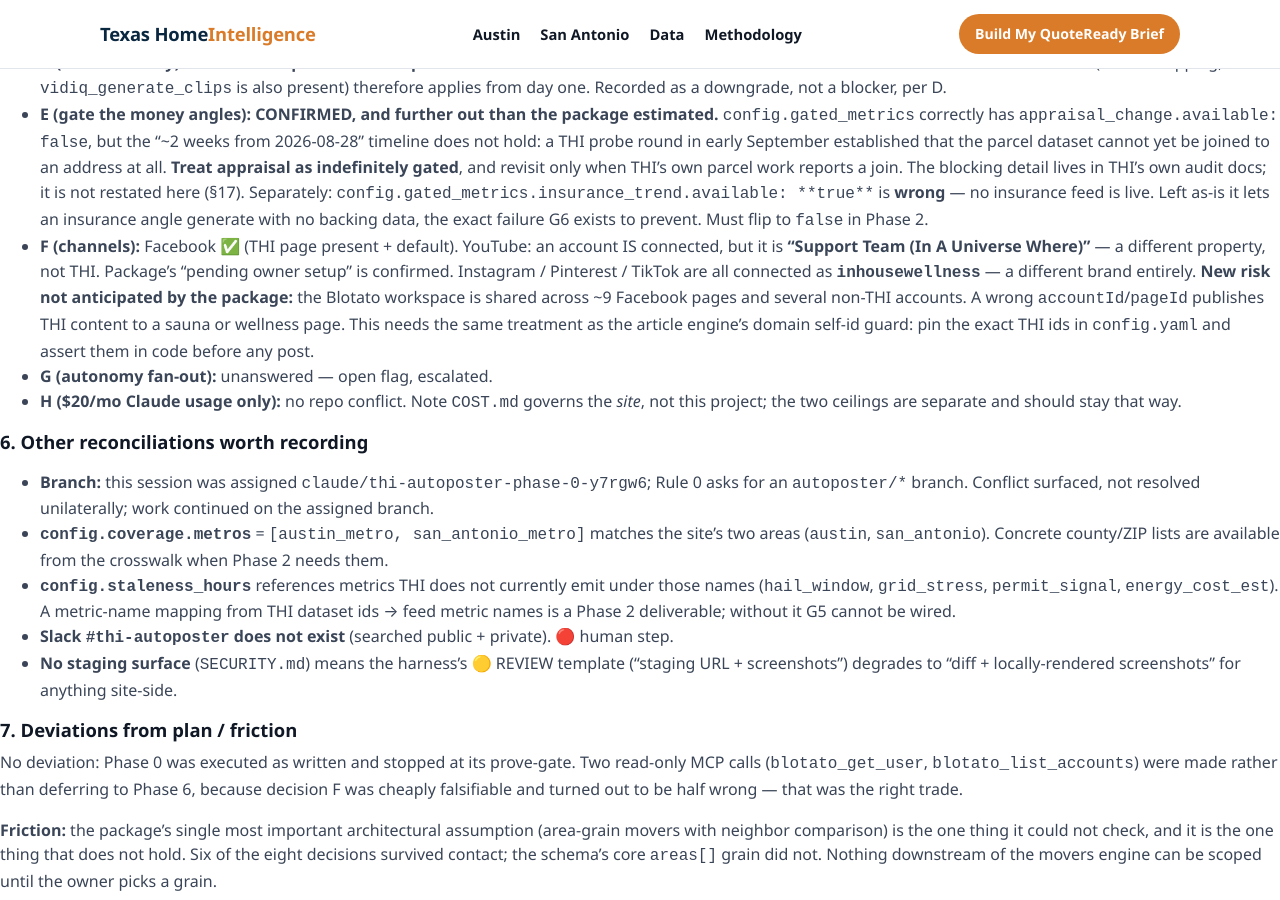
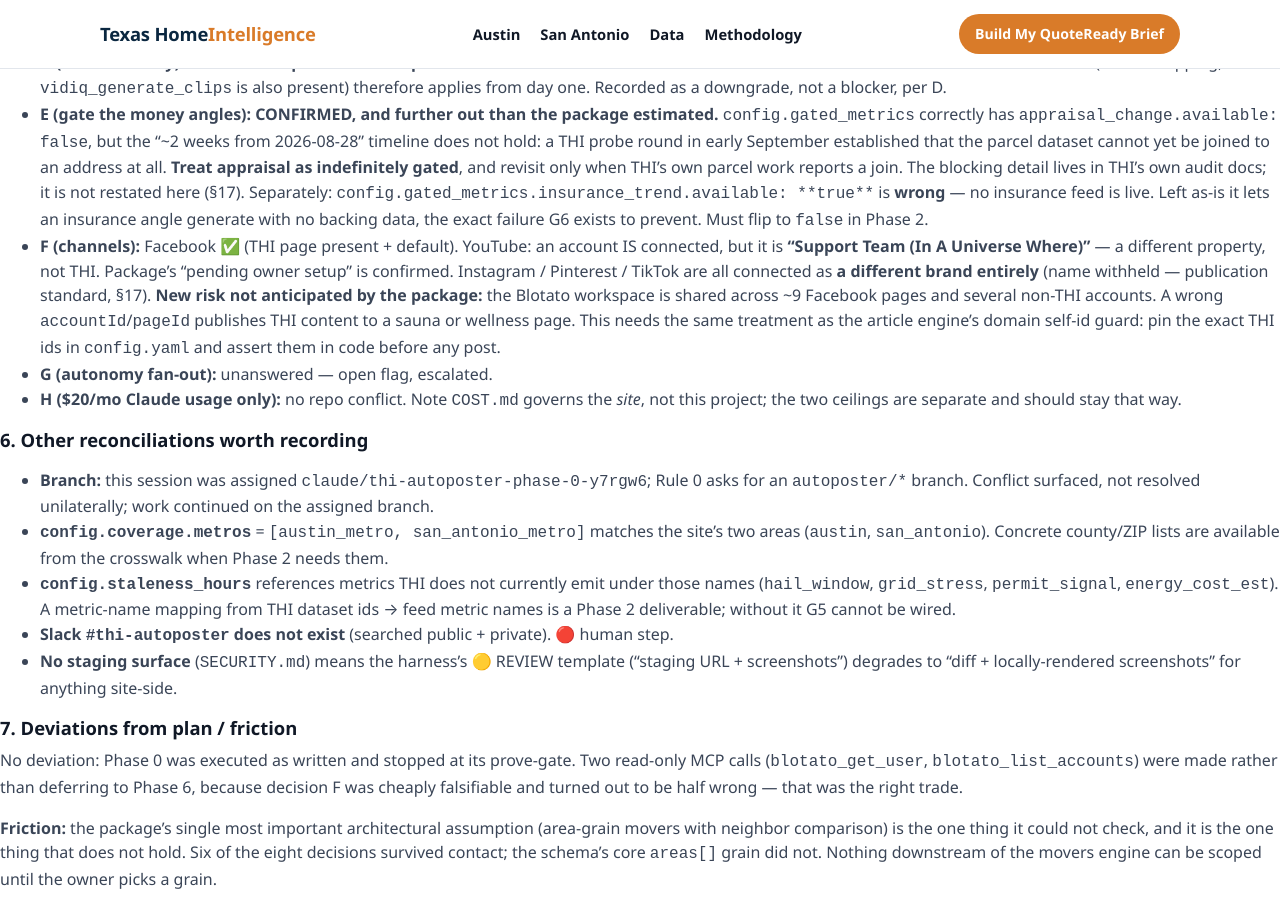
Before and after one commit to zmpersonal/texashomeintelligence, a Jekyll site: the page built from autoposter/RUNLOG.md, in a window 1280 px wide and 900 px high, scrolled down 2084 px. Built offline with Jekyll 4.4.1, drawn with Linux system fonts in a browser that asks for light colours; our own code applies the rules of GitHub Pages for plain Markdown files; some of the changed text lies outside the part shown.

Commit message:
autoposter: remove the cross-brand disclosure from the guard fixtures
The pinned-target tests named three of the owner's other Facebook Pages with
their real ids, as realistic fixtures. That is the network-topology class the
publication standard exists to protect: on a public repo it maps the network.

The test only needs *a different page under the same account*, so the sibling
ids and names are now neutral fixtures. The THI ids stay real — they are the
pin the guard enforces, and a Page id is public in the page's own URL. Guard
behaviour is unchanged; 17/17 still pass.

Also drops the brand name from a config comment and two runlog lines.

Co-Authored-By: Claude Opus 5 <noreply@anthropic.com>
Claude-Session: https://claude.ai/code/session_01CVUCG3nSquf1qbCZcQudEj

```diff
--- a/autoposter/RUNLOG.md
+++ b/autoposter/RUNLOG.md
@@ -131,7 +131,7 @@ seasonality only.
 - **F (channels):** Facebook ✅ (THI page present + default). YouTube: an account IS connected,
   but it is **"Support Team (In A Universe Where)"** — a different property, not THI. Package's
   "pending owner setup" is confirmed. Instagram / Pinterest / TikTok are all connected as
-  **`inhousewellness`** — a different brand entirely.
+  **a different brand entirely** (name withheld — publication standard, §17).
   **New risk not anticipated by the package:** the Blotato workspace is shared across ~9 Facebook
   pages and several non-THI accounts. A wrong `accountId`/`pageId` publishes THI content to a
   sauna or wellness page. This needs the same treatment as the article engine's domain self-id
--- a/autoposter/config.yaml
+++ b/autoposter/config.yaml
@@ -64,7 +64,7 @@ channels:
     role: opportunistic_evergreen
     status: not_configured
     enabled: false
-    pinned: null   # PHASE 0: connected account is `inhousewellness`.
+    pinned: null   # PHASE 0: the connected account belongs to a different brand.
   x:
     role: opportunistic_realtime
     status: not_configured
```
Also changed, not shown: other parts of autoposter/RUNLOG.md (+1 -1 lines), 1 other file.
